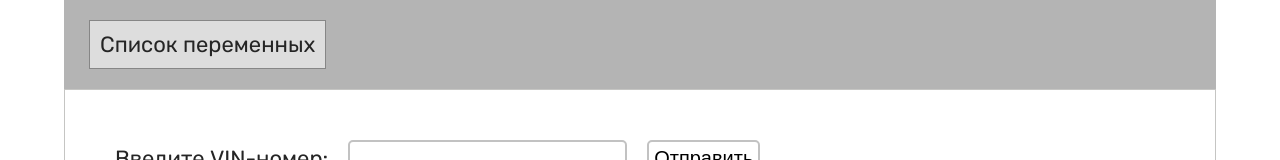
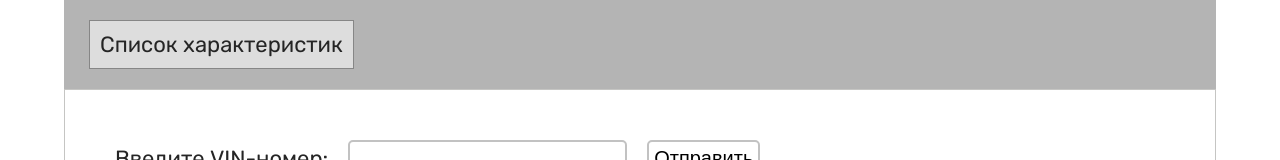
Before and after one commit to ByHorix/vin-decoder, a React (Create React App) app: page / in a window 1280 px wide. Shown: the top 160 px of the page. Built offline with nearby package versions, Linux system fonts and the light colour scheme; the HTML template or start-up script is replaced by a standard one.

Commit message:
some-refactor

```diff
--- a/src/components/HomePage/HomePage.jsx
+++ b/src/components/HomePage/HomePage.jsx
@@ -64,7 +64,7 @@ export const HomePage = () => {
       <>
         <Header>
           <nav>
-            <CustomNavLink path={'/variables'}>Список переменных</CustomNavLink>
+            <CustomNavLink path={'/variables'}>Список характеристик</CustomNavLink>
           </nav>
         </Header>
         <div className={styles.container}>
--- a/src/components/VariableDescription/VariableDescription.jsx
+++ b/src/components/VariableDescription/VariableDescription.jsx
@@ -39,7 +39,7 @@ export const VariableDescription = () => {
               Главная
             </CustomNavLink>
             <CustomNavLink path={'/variables'}>
-              Список переменных
+              Список характеристик
             </CustomNavLink>
           </nav>
         </Header>
--- a/src/components/VariablesList/VariablesList.jsx
+++ b/src/components/VariablesList/VariablesList.jsx
@@ -68,7 +68,7 @@ export const VariableList = () => {
             isVariablesToShowReady
                 ? (
                     <>
-                      <h3>Список переменных и их значений:</h3>
+                      <h3>Список характеристик и их значений:</h3>
                       {
                         variablesToShow.length === 0
                             ? <p>Переменной с именем {inputValue} не существует</p>
--- a/src/components/VinInfo/VinInfo.jsx
+++ b/src/components/VinInfo/VinInfo.jsx
@@ -43,7 +43,7 @@ export const VinInfo = () => {
               ? (
                   <>
                     <h3>
-                      Результаты расшифровки текущего VIN:
+                      Результаты расшифровки текущего VIN ({currentVin}):
                     </h3>
                     <h4>
                       Сообщение:
```
